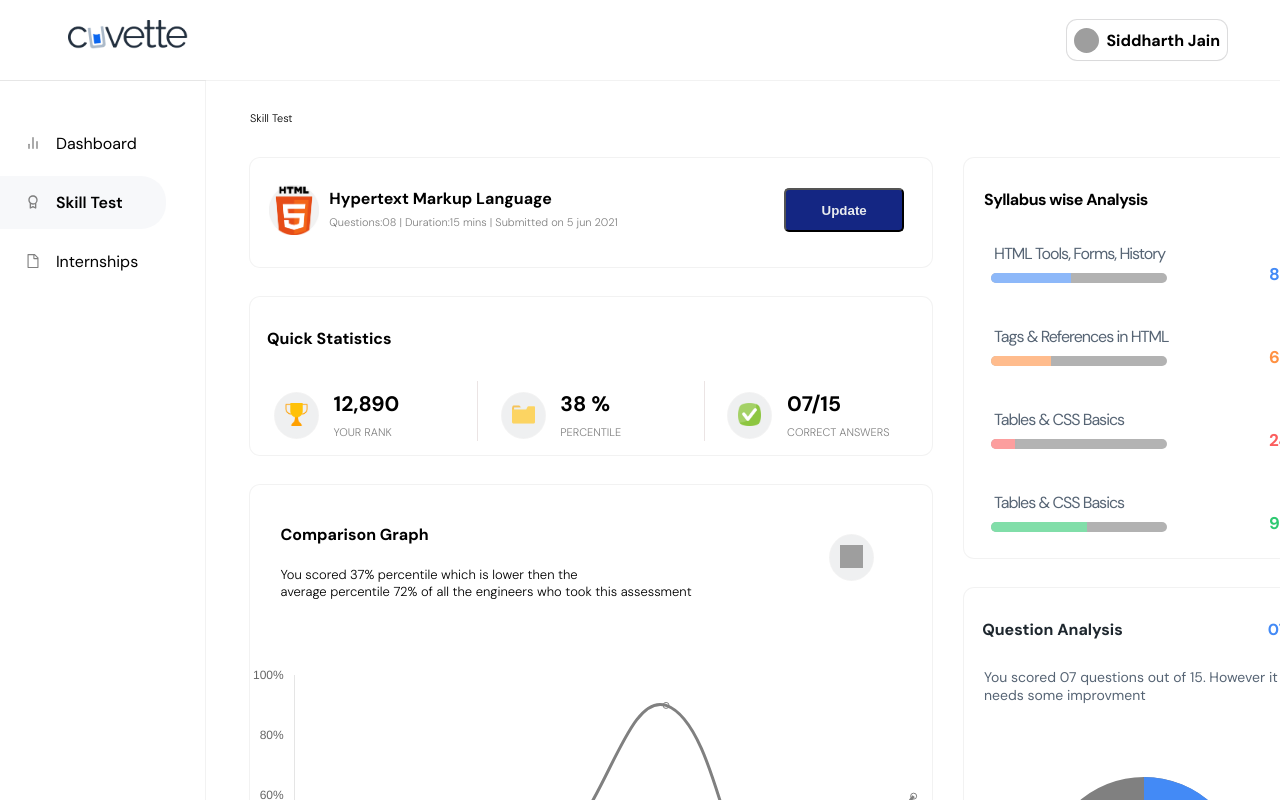
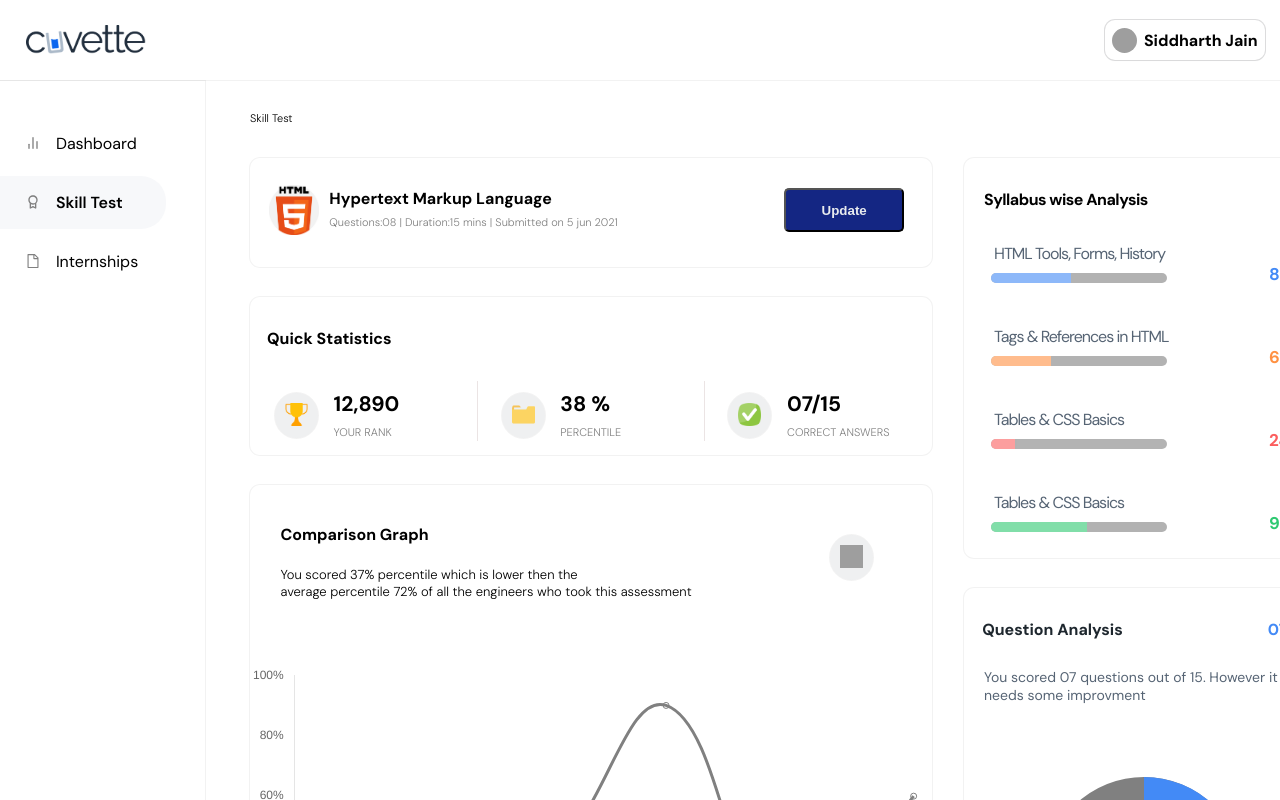
Before and after one commit to raobaba/Cuvette-Skill-Analytics-Dashboard-Development, a React (Create React App) app: page / in a window 1280 px wide. Shown: the top 800 px of the page. Built offline with nearby package versions, Linux system fonts and the light colour scheme; grey boxes are pictures that could not be loaded.

Commit message:
navbar css fixes

```diff
--- a/src/styles/SkillTest/Navbar.css
+++ b/src/styles/SkillTest/Navbar.css
@@ -14,8 +14,8 @@
 .logo img {
   width: 120px;
   height: 29.24px;
-  margin-top: 20px;
-  margin-left: -190px;
+  margin-top: 25px;
+  margin-left: -299px;
   cursor: pointer;
 }
 
@@ -25,7 +25,7 @@
   width: 559px;
   height: 44px;
   justify-content: flex-end;
-  margin-right: -170px;
+  margin-right: -220px;
   border-radius: 10px;
   cursor: pointer;
 }
```
